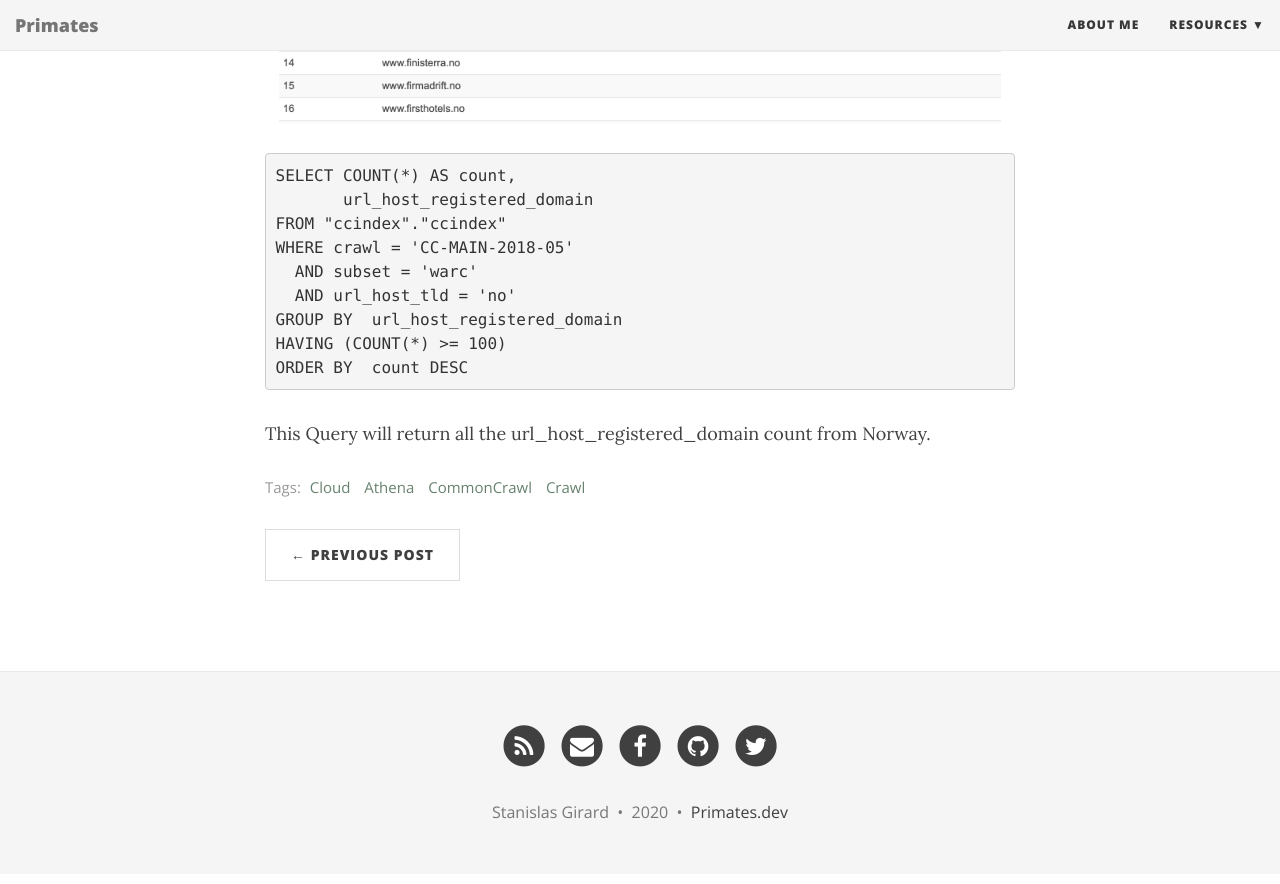
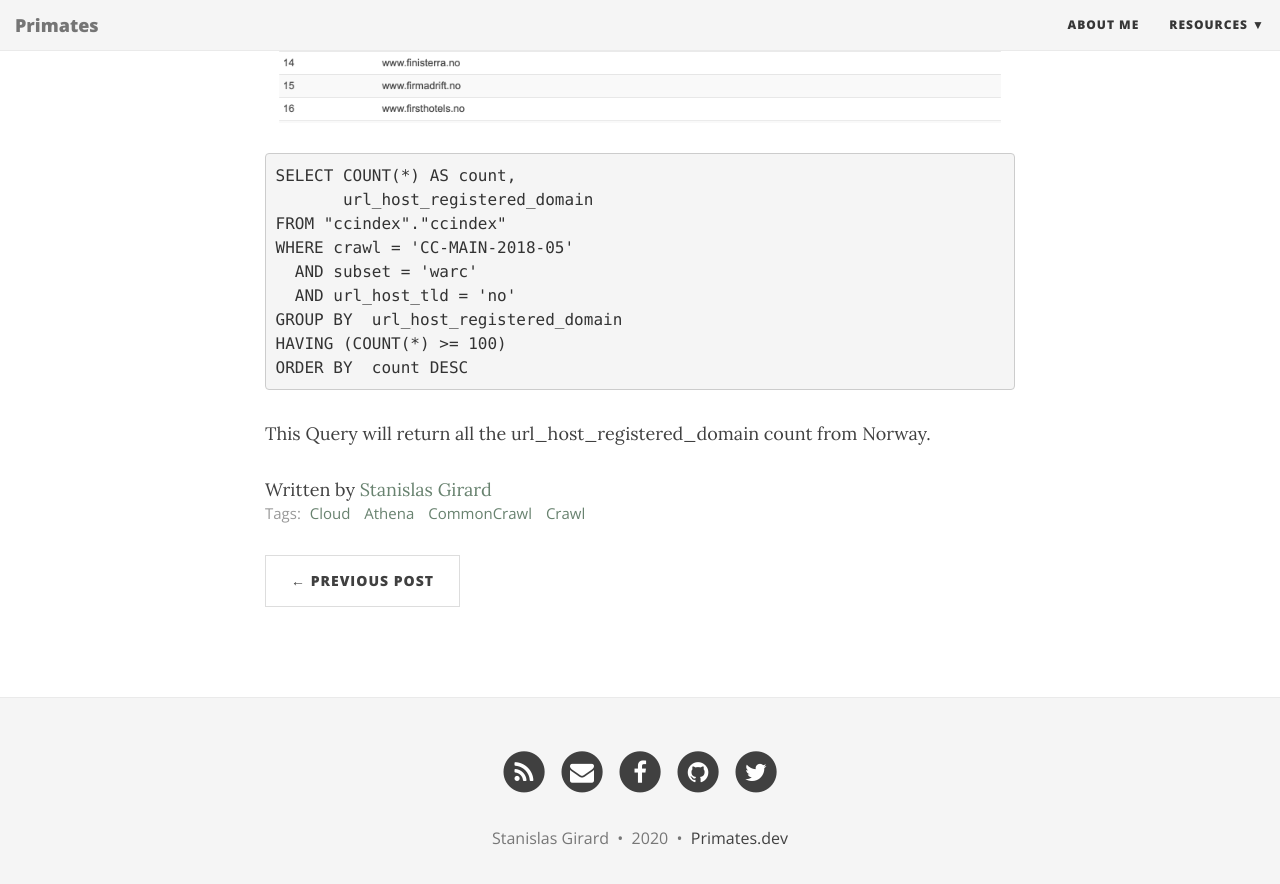
Before and after one commit to StanGirard/Primates-Jekyll, a Jekyll site: the page built from _posts/2020-01-21-parse-gigabytes-of-data-from-commoncrawl-in-seconds-how-to.md, in a window 1280 px wide and 900 px high, scrolled down 3581 px. Shown: the top 884 px of the window. Built offline with Jekyll 4.4.1, drawn with Linux system fonts in a browser that asks for light colours; nearby versions of some CDN libraries; comment, search, counter and statistics services are not loaded.

Commit message:
[AUTHORS] Added authors

```diff
--- /dev/null
+++ b/_data/authors.yml
@@ -0,0 +1,5 @@
+# Author details.
+stan_girard:
+    name: Stanislas Girard
+    email: girard.stanislas@pm.me
+    web: https://google.com/
--- a/_layouts/post.html
+++ b/_layouts/post.html
@@ -3,6 +3,7 @@ layout: base
 ---
 
 {% include header.html type="post" %}
+{% assign author = site.data.authors[page.author] %}
 
 <div class="container">
   <div class="row">
@@ -18,13 +19,17 @@ layout: base
         {% for badge in page.gh-badge %}
         {% case badge %}
         {% when 'star'%}
-                  <iframe src="https://ghbtns.com/github-btn.html?user={{ gh_user }}&repo={{ gh_repo }}&type=star&count=true" frameborder="0" scrolling="0" width="120px" height="20px"></iframe>
+        <iframe src="https://ghbtns.com/github-btn.html?user={{ gh_user }}&repo={{ gh_repo }}&type=star&count=true"
+          frameborder="0" scrolling="0" width="120px" height="20px"></iframe>
         {% when 'watch'%}
-                  <iframe src="https://ghbtns.com/github-btn.html?user={{ gh_user }}&repo={{ gh_repo }}&type=watch&v=2&count=true" frameborder="0" scrolling="0" width="120px" height="20px"></iframe>
+        <iframe src="https://ghbtns.com/github-btn.html?user={{ gh_user }}&repo={{ gh_repo }}&type=watch&v=2&count=true"
+          frameborder="0" scrolling="0" width="120px" height="20px"></iframe>
         {% when 'fork'%}
-                  <iframe src="https://ghbtns.com/github-btn.html?user={{ gh_user }}&repo={{ gh_repo }}&type=fork&count=true" frameborder="0" scrolling="0" width="120px" height="20px"></iframe>
+        <iframe src="https://ghbtns.com/github-btn.html?user={{ gh_user }}&repo={{ gh_repo }}&type=fork&count=true"
+          frameborder="0" scrolling="0" width="120px" height="20px"></iframe>
         {% when 'follow'%}
-                  <iframe src="https://ghbtns.com/github-btn.html?user={{ gh_user }}&type=follow&count=true" frameborder="0" scrolling="0" width="220px" height="20px"></iframe>
+        <iframe src="https://ghbtns.com/github-btn.html?user={{ gh_user }}&type=follow&count=true" frameborder="0"
+          scrolling="0" width="220px" height="20px"></iframe>
         {% endcase %}
         {% endfor %}
         {% endif %}
@@ -35,6 +40,15 @@ layout: base
         {% include toc.html html=content class="inline_toc" id="my_toc" h_min=2 h_max=3 %}
         {{ content }}
       </article>
+
+
+      <!-- Output author details if some exist. -->
+      {% if author %}
+      <span>
+        <!-- Personal Info. -->
+        Written by <a href="{{ author.web }}">{{ author.name }}</a>
+      </span>
+      {% endif %}
 
       {% if page.tags.size > 0 %}
       <div class="blog-tags">
--- a/_posts/2020-01-21-parse-gigabytes-of-data-from-commoncrawl-in-seconds-how-to.md
+++ b/_posts/2020-01-21-parse-gigabytes-of-data-from-commoncrawl-in-seconds-how-to.md
@@ -10,6 +10,7 @@ layout: post
 subtitle: AWS Athena - Parsing Gigabytes in seconds
 image: "/img/web-crawler.png"
 comments: true
+author: stan_girard
 ---
 
 [CommonCrawl](https://commoncrawl.org/) is a non-profit organization that crawls millions of websites every month and stores all the data on [Amazon S3](https://aws.amazon.com/s3/).
```
Also changed, not shown: other parts of _layouts/post.html (+4 -2 lines). Lines whose indentation alone changed are shown as unchanged.
